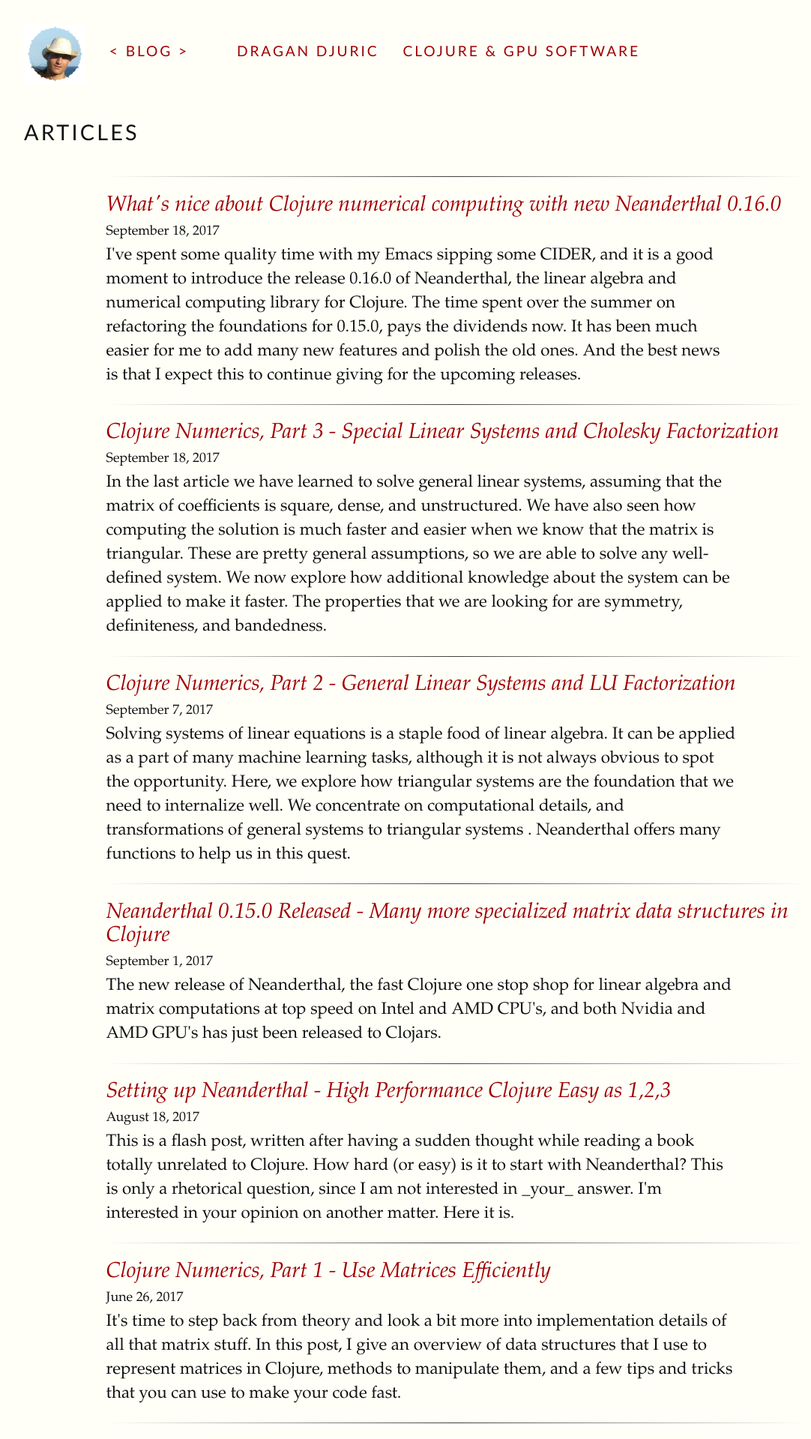
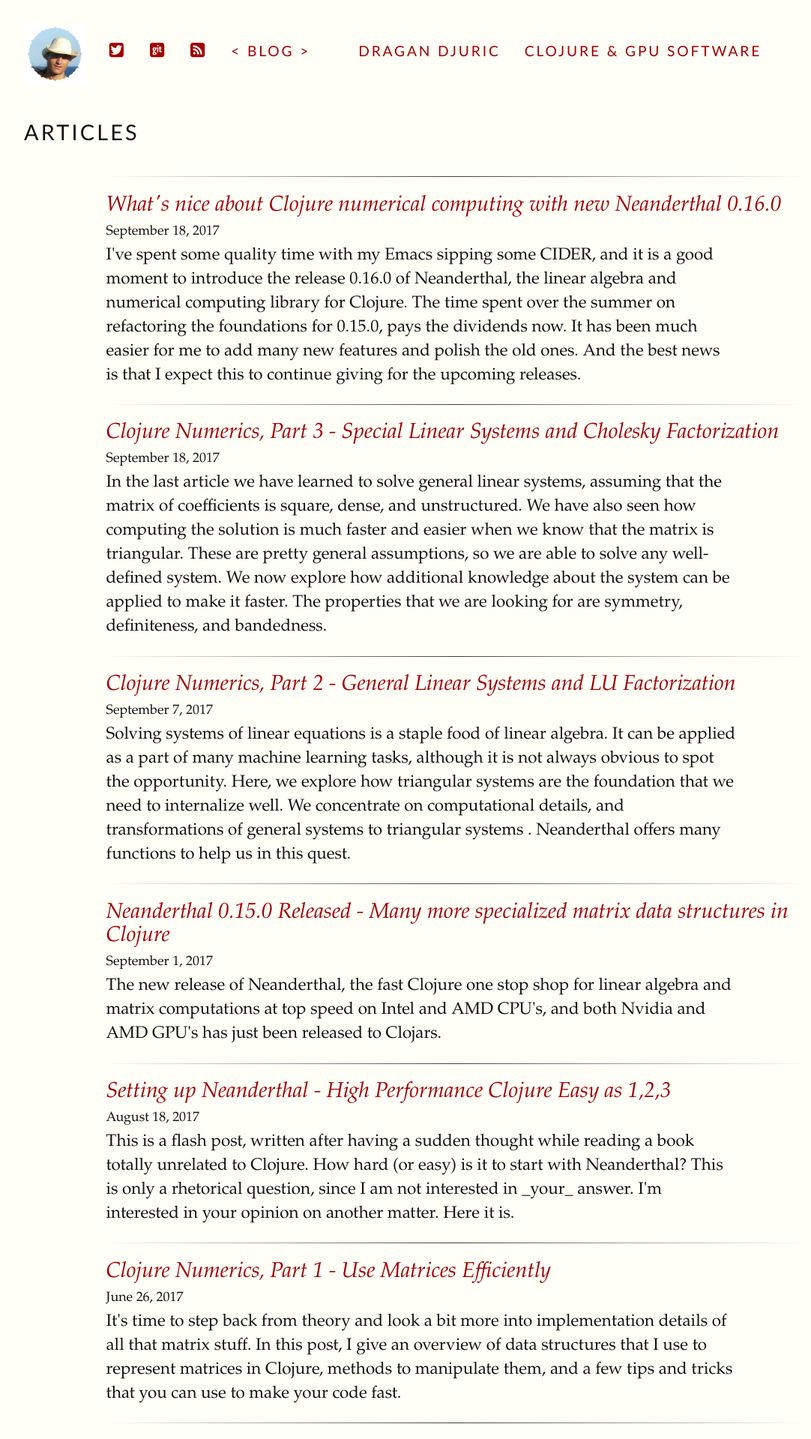
Before and after one commit to blueberry/blueberry.github.io, a Jekyll site: the page built from index.html, in a window 1280 px wide. Shown: the top 1919 px of the page at 75% size, without its empty margins (32-1114 px from the left). Built offline with Jekyll 4.4.1, drawn with Linux system fonts in a browser that asks for light colours.

Commit message:
Add social link icons to header.

```diff
--- a/_includes/header.html
+++ b/_includes/header.html
@@ -2,6 +2,9 @@
 <header>
     <nav class="group">
 	<a href="{{site.baseurl}}/"><img class="badge" src="{{site.baseurl}}/assets/img/dragan.png" alt="CH"></a>
+        {% for entry in site.data.social %}
+        <a href="{{ entry.link }}"><span class="{{ entry.icon }}"></span></a>
+        {% endfor %}
 	{% for node in site.pages %}
 		{% unless node.nav_exclude %}
 		    {% if page.url == node.url %}
@@ -11,5 +14,6 @@
 		    {% endif %}
 	    {% endunless %}
   	{% endfor %}
-	</nav>
+    </nav>
+
 </header>
```
